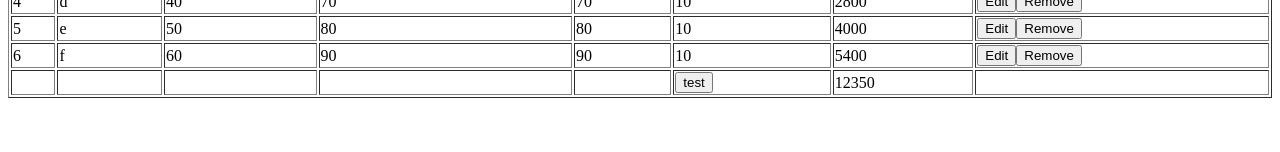
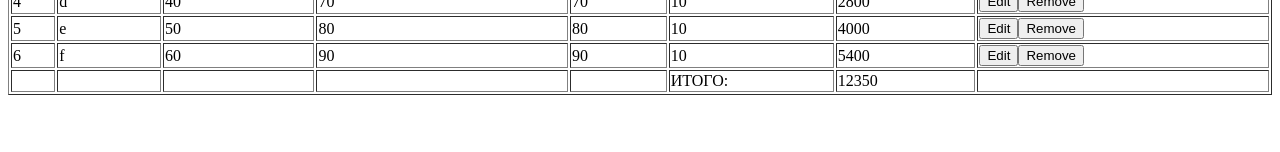
Before and after one commit to twim32/v-doc, a Vue app: page / in a window 1280 px wide. Shown: the part 148-300 px from the top of the page. Built offline with nearby package versions, Linux system fonts and the light colour scheme.

Commit message:
Remove test buttons from ProductTable

```diff
--- a/src/components/Document/ProductTable.vue
+++ b/src/components/Document/ProductTable.vue
@@ -30,9 +30,7 @@
         <td></td>
         <td></td>
         <td></td>
-        <td>
-          <button type="submit" v-on:click="calcTotal">test</button>
-        </td>
+        <td>ИТОГО:</td>
         <td>{{ total }}</td>
         <td></td>
 
```
